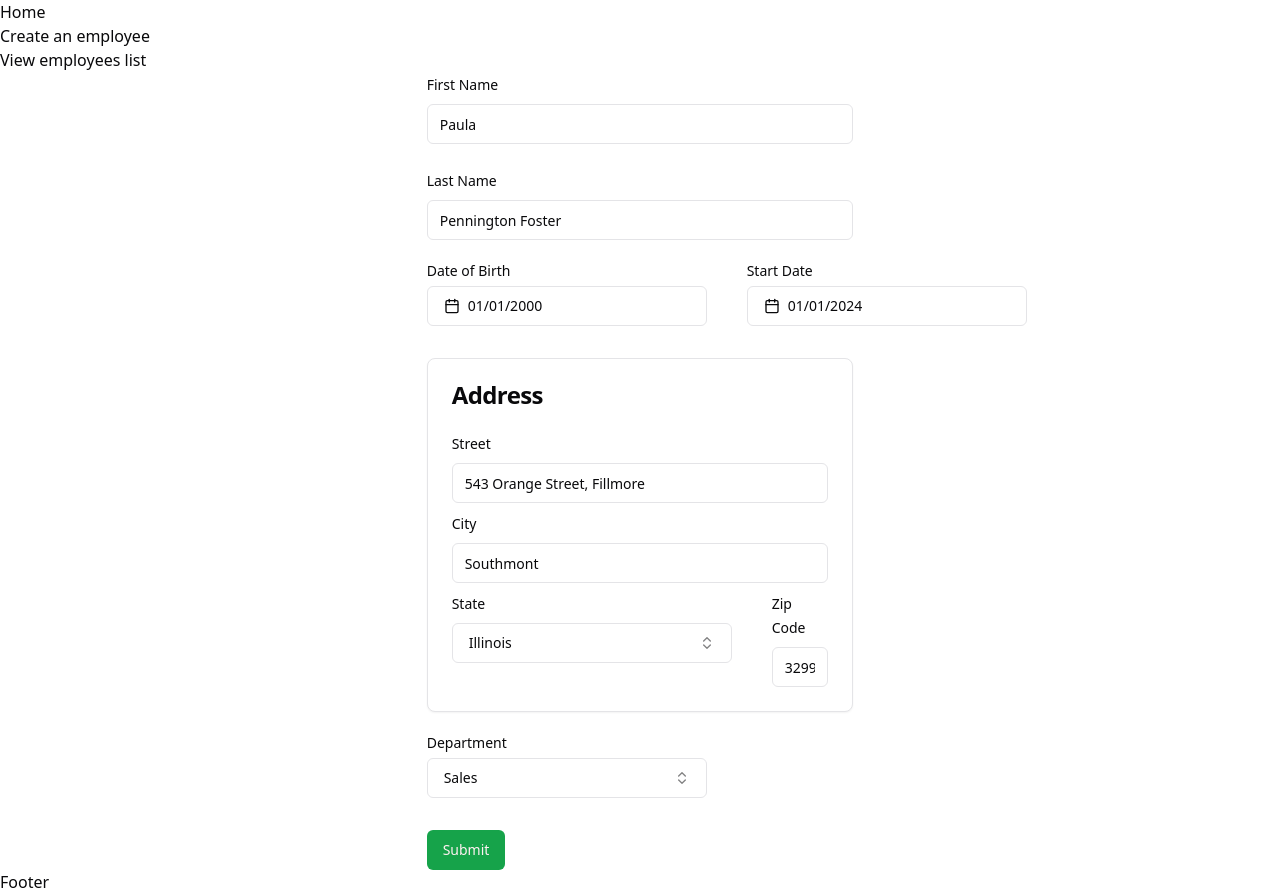
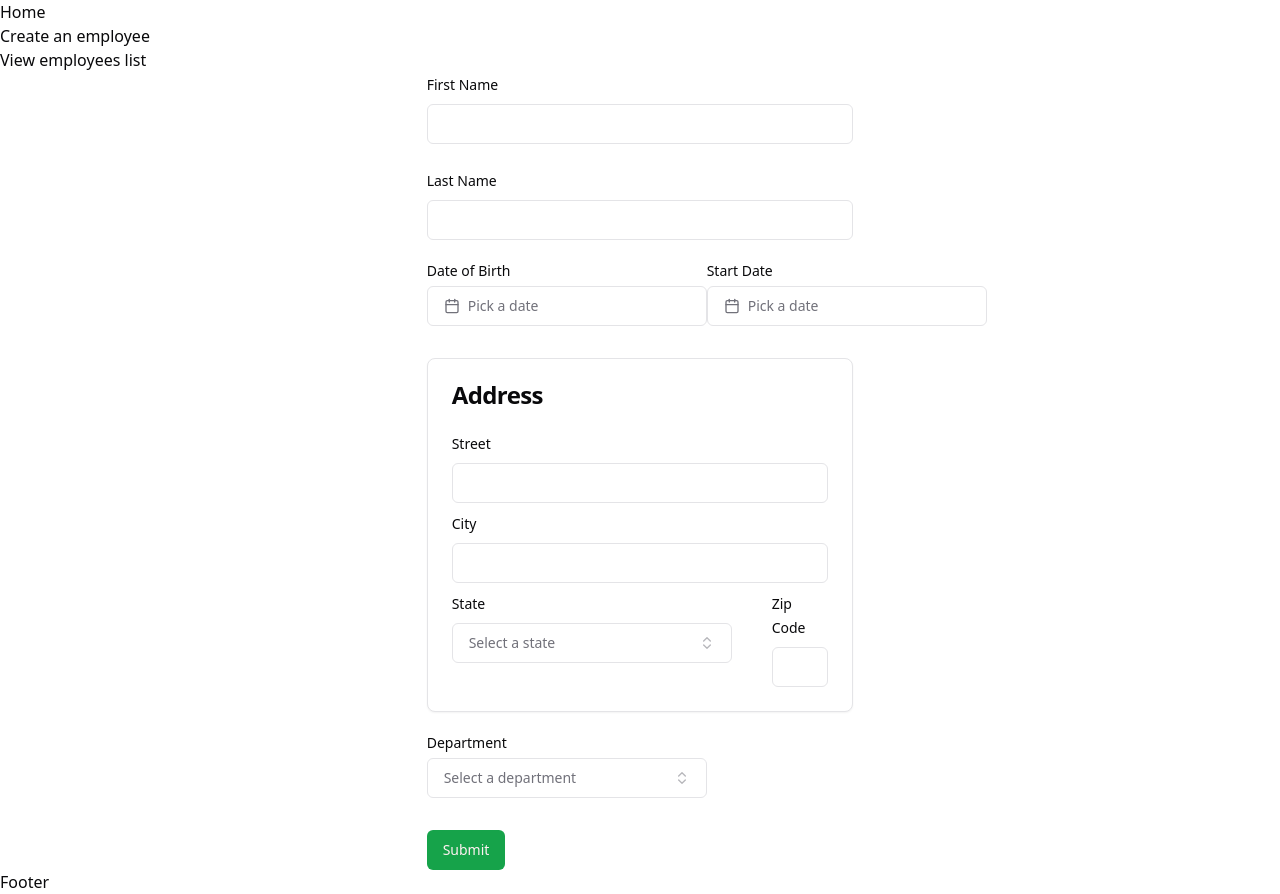
Before and after one commit to code9g/HRnet, a React (Vite) app: page /HRnet/employees/create in a window 1280 px wide. Built offline with nearby package versions, Linux system fonts and the light colour scheme; the HTML template or start-up script is replaced by a standard one.

Commit message:
Remise du test de l'âge

```diff
--- a/src/components/forms/EmployeeForm.jsx
+++ b/src/components/forms/EmployeeForm.jsx
@@ -14,10 +14,11 @@ import { Card, CardContent, CardHeader, CardTitle } from "../ui/card";
 const employeeSchema = z.object({
   firstName: z.string().trim().min(1, { message: "First name is required" }),
   lastName: z.string().trim().min(1, { message: "Last name is required" }),
-  dateOfBirth: z.date({ message: "Date of Birth is required" }),
-  // .refine((date) => new Date().getFullYear() - date.getFullYear() > 16, {
-  //   message: "Date birth must be at least 16 ",
-  // }),
+  dateOfBirth: z
+    .date({ message: "Date of Birth is required" })
+    .refine((date) => new Date().getFullYear() - date.getFullYear() > 16, {
+      message: "Date birth must be at least 16 ",
+    }),
   startDate: z.date({ message: "Start date is required" }),
   street: z.string().trim().min(1, { message: "Street is required" }),
   city: z.string().trim().min(1, { message: "City is required" }),
@@ -46,7 +47,7 @@ function EmployeeForm({ employee, submit }) {
       >
         <FormText name="firstName" label="First Name" control={control} />
         <FormText name="lastName" label="Last Name" control={control} />
-        <div className="flex flex-row justify-between gap-10">
+        <div className="flex flex-row justify-between">
           <FormDate
             name="dateOfBirth"
             label="Date of Birth"
@@ -68,15 +69,15 @@ function EmployeeForm({ employee, submit }) {
                 placeholder="Select a state"
                 options={states}
                 optionLabel="name"
-                optionValue="abbreviation"
+                optionValue="name"
                 control={control}
-                className="flex-1"
+                className=""
               />
               <FormNumber
                 name="zipCode"
                 label="Zip Code"
                 control={control}
-                className="flex-1"
+                className=""
               />
             </div>
           </CardContent>
--- a/src/pages/CreateEmployee.jsx
+++ b/src/pages/CreateEmployee.jsx
@@ -1,40 +1,23 @@
 import EmployeeForm from "@/components/forms/EmployeeForm";
-import { useEmployeesSelector, useStatesSelector } from "@/redux/selectors";
 
 function CreateEmployee() {
-  const employees = useEmployeesSelector();
-  const states = useStatesSelector();
-
-  const employee = employees[0];
-  //   const employee = {
-  //   firstName: "",
-  //   lastName: "",
-  //   dateOfBirth: null,
-  //   startDate: "",
-  //   street: "",
-  //   city: "",
-  //   state: "",
-  //   zipCode: "",
-  //   department: "",
-  // };
+  const employee = {
+    firstName: "",
+    lastName: "",
+    dateOfBirth: "",
+    startDate: "",
+    street: "",
+    city: "",
+    state: "",
+    zipCode: "",
+    department: "",
+  };
 
   function submit(data) {
     console.log("data:", data);
   }
 
-  return (
-    <EmployeeForm
-      employee={{
-        ...employee,
-        dateOfBirth: new Date("2000-01-01"),
-        startDate: new Date("2024-01-01"),
-        zipCode: employee.zipCode.toString(),
-        state: states.find((state) => state.name === employee.state)
-          ?.abbreviation,
-      }}
-      submit={submit}
-    />
-  );
+  return <EmployeeForm employee={employee} submit={submit} />;
 }
 
 export default CreateEmployee;
```
